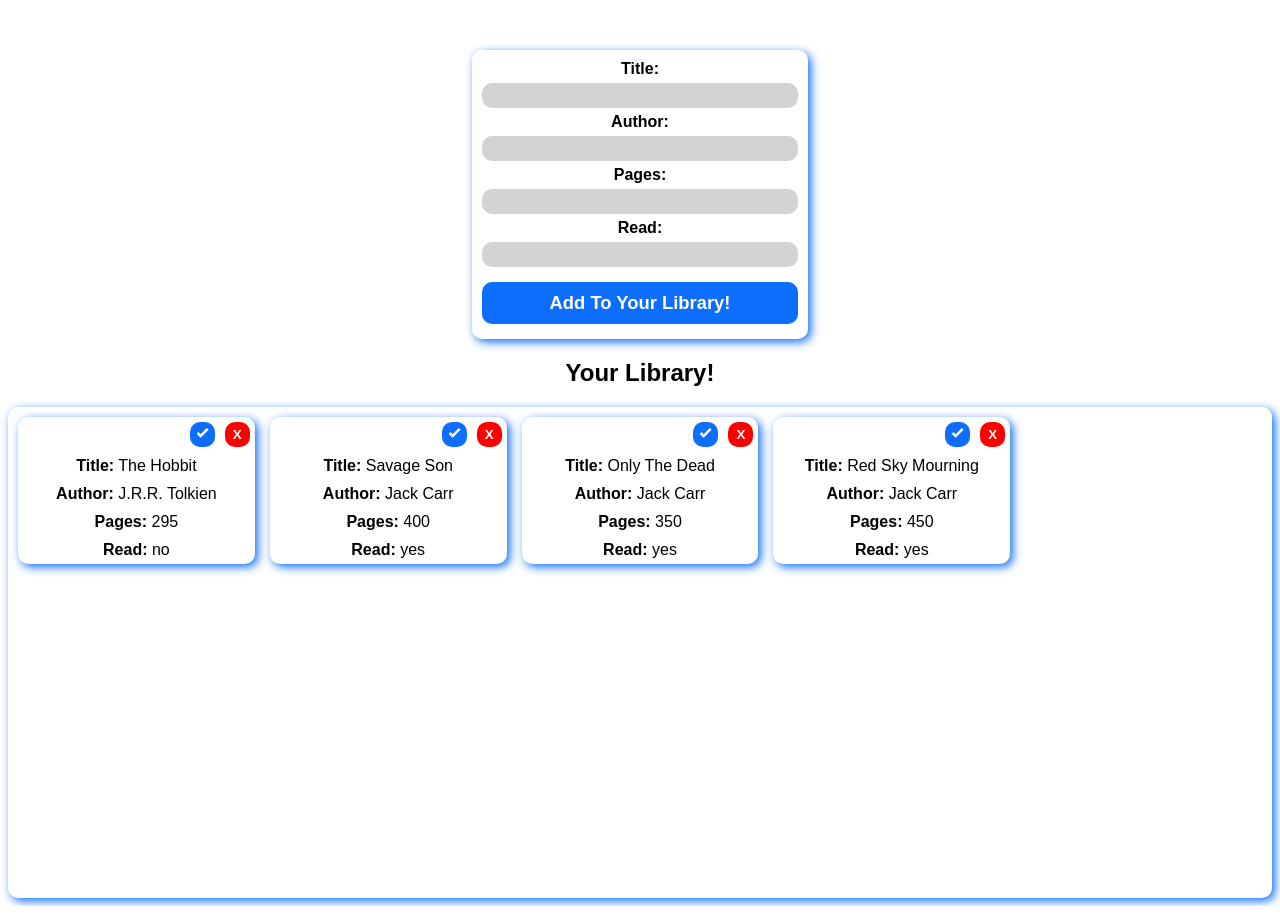
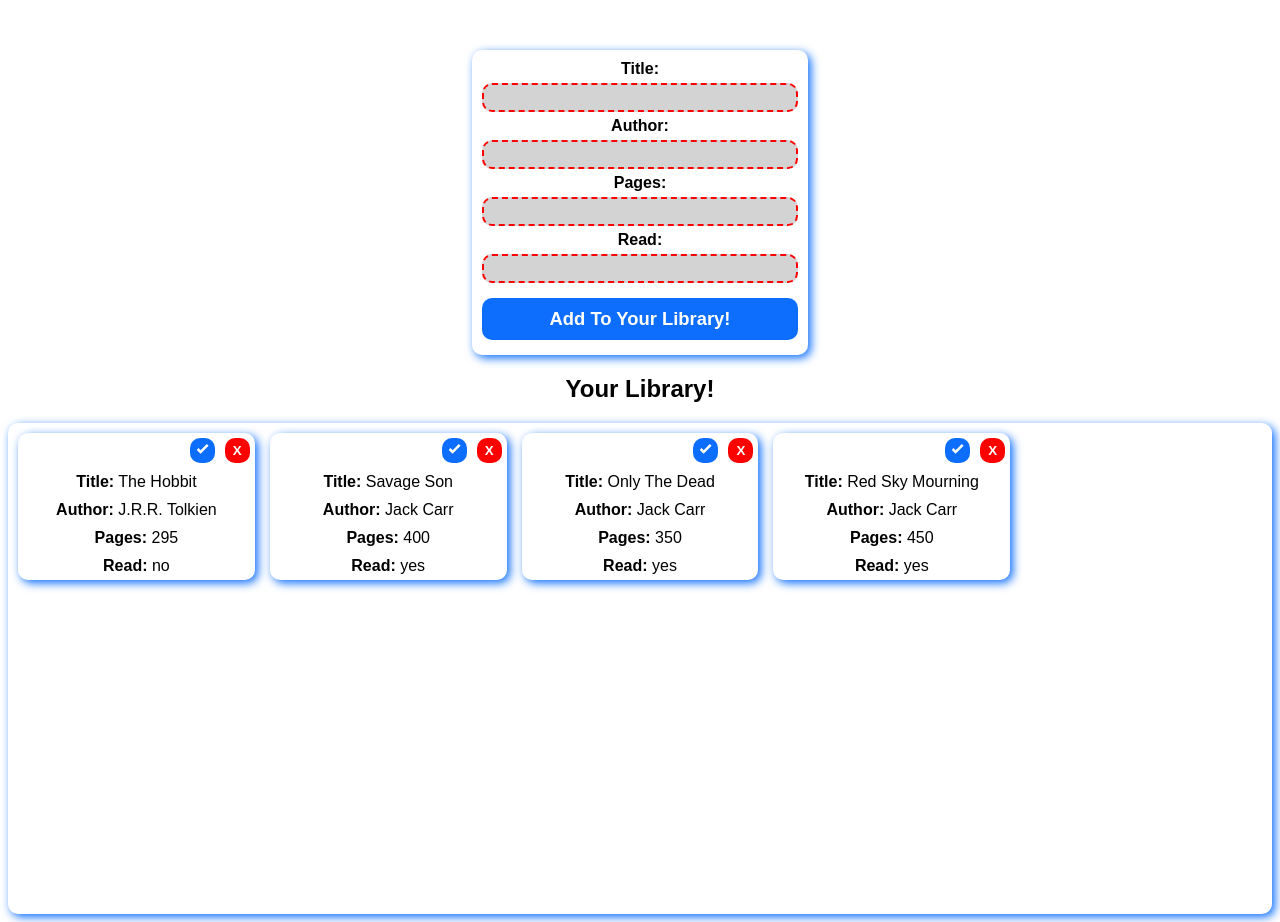
Before and after one commit to phillipbmartinez/TOP-Library, a plain HTML site: page index.html in a window 1280 px wide. Drawn offline with Linux system fonts and the light colour scheme.

Commit message:
Made input fields required and updated JS to check if they are blank or not before trying to add to current library.

```diff
--- a/index.html
+++ b/index.html
@@ -12,16 +12,16 @@
     <div id="container">
         <form id="form">
             <label for="title" class="label">Title: </label>
-            <input id="title" class="input">
+            <input id="title" class="input" required>
 
             <label for="author" class="label">Author: </label>
-            <input id="author" class="input">
+            <input id="author" class="input" required>
 
             <label for="pages" class="label">Pages: </label>
-            <input id="pages" class="input">
+            <input id="pages" class="input" required>
 
             <label for="read" class="label">Read: </label>
-            <input id="read" class="input">
+            <input id="read" class="input" required>
 
             <button id="addButton" type="submit">Add To Your Library!</button>
         </form>
--- a/library.css
+++ b/library.css
@@ -162,3 +162,7 @@ body {
     background-color: hsl(216, 98%, 65%);
     cursor: pointer;
 }
+
+input:invalid {
+    border: 2px dashed red;
+  }
--- a/library.js
+++ b/library.js
@@ -47,6 +47,9 @@ function addBookToLibrary() {
     const pages = pagesInput.value;
     const read = readInput.value.toLowerCase();
 
+    if (title === "" || author === "" || pages === "" || read === "") {
+        alert("All fields required.")
+    } else {
         const newBook = new Book(title, author, pages, read);
         myLibrary.push(newBook);
 
@@ -59,6 +62,7 @@ function addBookToLibrary() {
         authorInput.value = "";
         pagesInput.value = "";
         readInput.value = "";
+    }
 }
 
 function createBookCard(book) {
```
Lines whose indentation alone changed are shown as unchanged.
